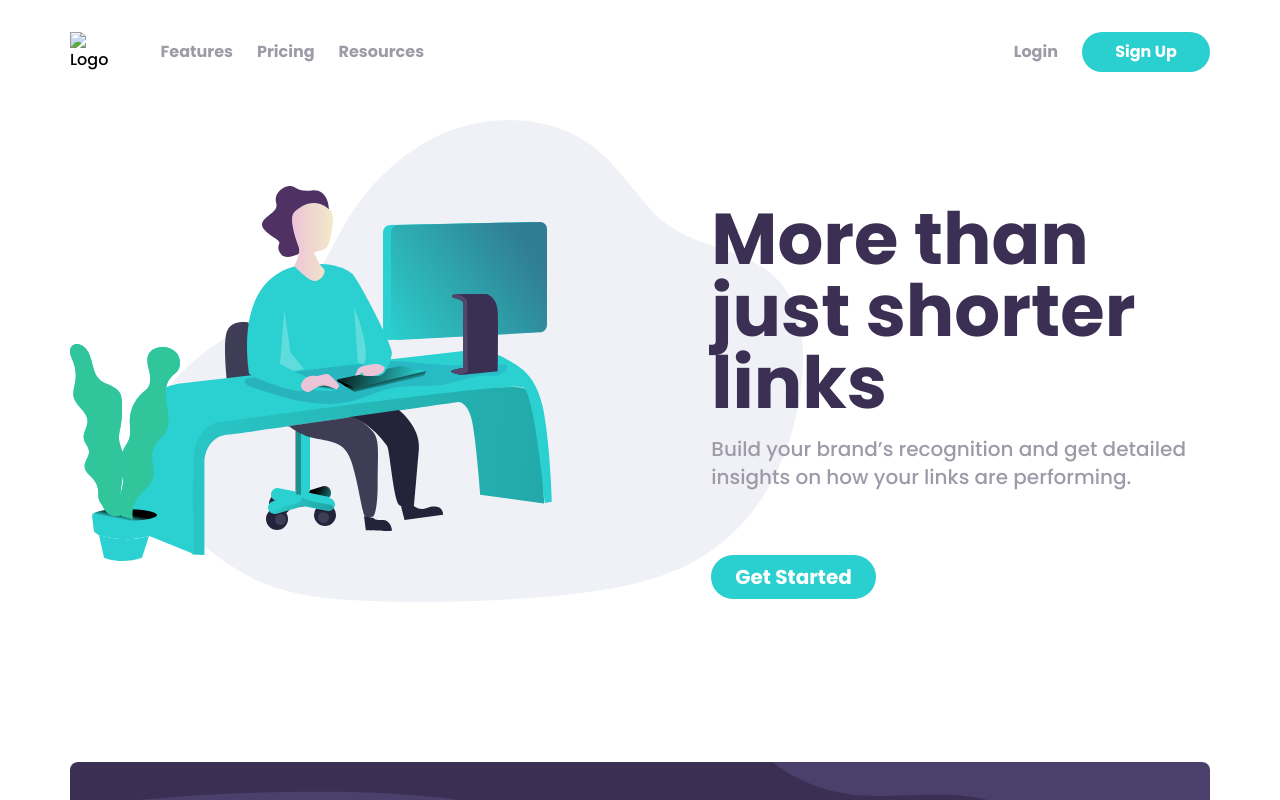
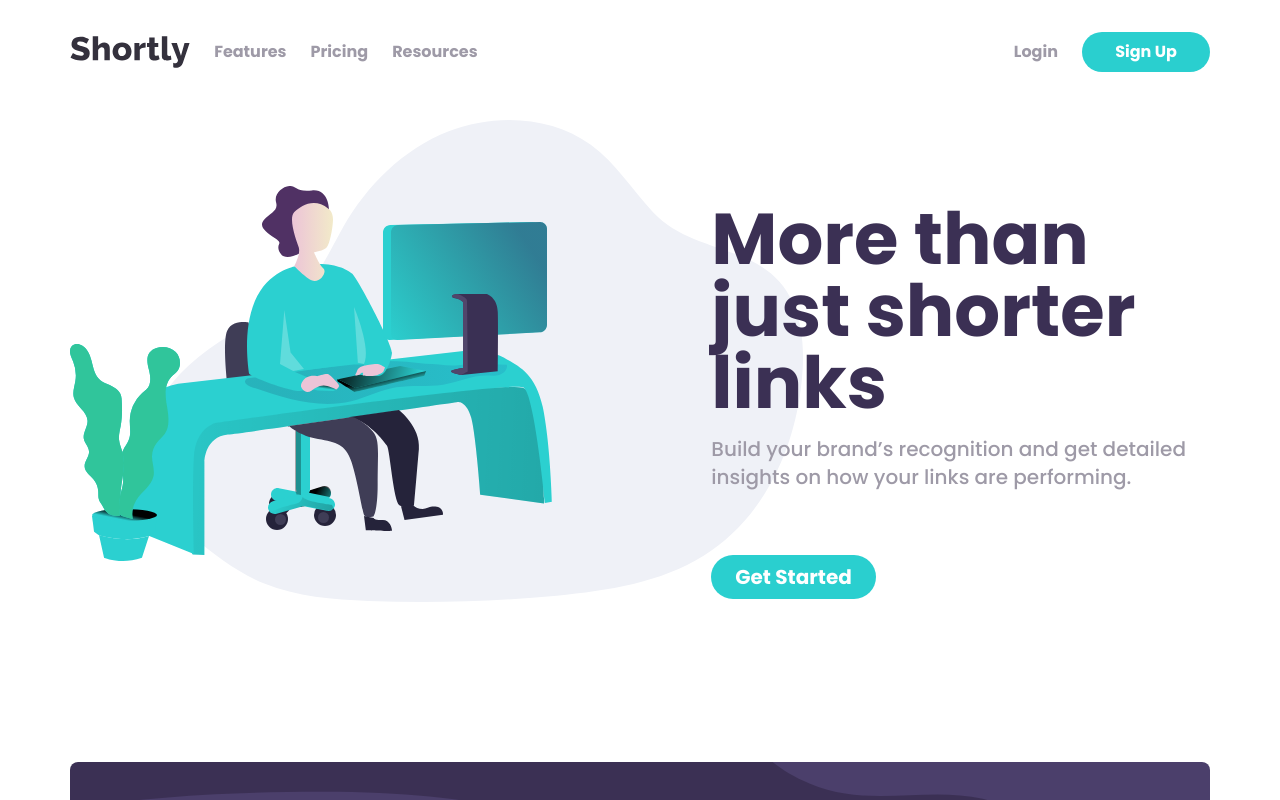
Before and after one commit to caiomontenegro/url-shortening-API, a website: page index.html in a window 1280 px wide. Shown: the top 800 px of the page. Drawn offline with Linux system fonts and the light colour scheme; the site is published under a folder, as on GitHub Pages, so addresses that start at the root find nothing.

Commit message:
Header logo fixed

```diff
--- a/index.html
+++ b/index.html
@@ -15,7 +15,7 @@
   <header class="flex justify-center w-full desk:mb-10 sTablet:mb-4 mt-6">
     <nav class="nav flex flex-col desk:flex-row justify-between w-desktop items-center">
       <div class="nav__mobile flex justify-between w-11/12 desk:w-auto mb-4 desk:mb-0">
-        <a class="nav-img mr-6" href="#" target="_self"><img class="mr-5" src="/src/images/logo.svg" alt="Logo"></a>
+        <a class="nav-img mr-6" href="#" target="_self"><img class="mr-5" src="src/images/logo.svg" alt="Logo"></a>
         <button class="hamburguer desk:hidden">
           <div class="burguer-line w-8 mb-1.5" ></div>
           <div class="burguer-line w-8 mb-1.5" ></div>
```
